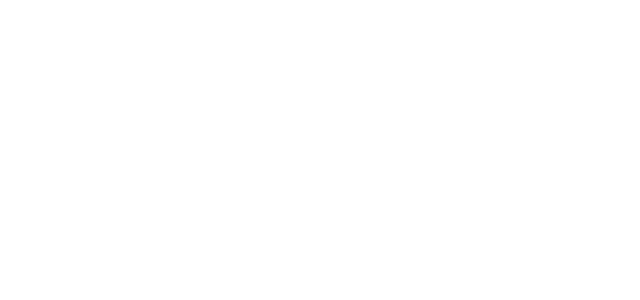
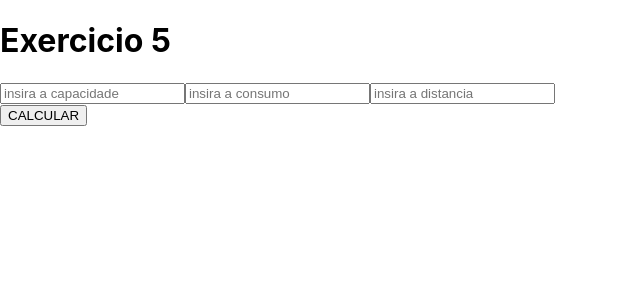
Before and after one commit to NauaaN/prova-07-10, a React (Create React App) app: page /ex5 in a window 1280 px wide. Before the commit this address had no page. Shown: the top 300 px of the page, without its empty margins (0-640 px from the left). Built offline with nearby package versions, Linux system fonts and the light colour scheme.

Commit message:
prova dia 11/10 finalizada!

```diff
--- a/src/index.js
+++ b/src/index.js
@@ -6,6 +6,9 @@ import { BrowserRouter, Route, Routes } from 'react-router-dom';
 import Exercicio1 from './pages/exercicio1';
 import Exercicio2 from './pages/exercicio2';
 import Exercicio3 from './pages/exercicio3';
+import Exercicio4 from './pages/exercicio4';
+import Exercicio5 from './pages/exercicio5';
+import Exercicio6 from './pages/exercicio6';
 
 const root = ReactDOM.createRoot(document.getElementById('root'));
 root.render(
@@ -16,6 +19,9 @@ root.render(
     <Route path='/ex1' element={<Exercicio1 />} />
     <Route path='/ex2' element={<Exercicio2 />} />
     <Route path='/ex3' element={<Exercicio3 />} />
+    <Route path='/ex4' element={<Exercicio4 />} />
+    <Route path='/ex5' element={<Exercicio5 />} />
+    <Route path='/ex6' element={<Exercicio6 />} />
     </Routes>
     </BrowserRouter>
   </React.StrictMode>
--- a/src/pages/exercicio1/index.js
+++ b/src/pages/exercicio1/index.js
@@ -14,9 +14,7 @@ const [resp, setResp] = useState();
       let resposta= total - desconto;
       setResp(resposta);
     }
-    useEffect(() =>{
-        calcAcai()
-    }, [resp])
+
 
     return(
         <div className="homeex1">
--- a/src/pages/exercicio2/index.js
+++ b/src/pages/exercicio2/index.js
@@ -14,9 +14,7 @@ export default function Exercicio2(){
            setResp ("nao, você não é de libra ")
         }
     }
-    useEffect(() =>{
-        libra()
-    }, [resp])
+
 
     return(
      <div className="homeex2">
--- a/src/pages/exercicio3/index.js
+++ b/src/pages/exercicio3/index.js
@@ -17,9 +17,6 @@ const [resp, setResp] = useState("")
 
     }
 
-    useEffect(() =>{
-        calcularSorvete()
-    }, [resp])
 
     return(
         <div className="homeex3">
--- /dev/null
+++ b/src/pages/exercicio4/index.js
@@ -0,0 +1,34 @@
+import { useState, useEffect } from 'react'
+import './index.scss'
+
+
+
+export default function SalarioLiquido(){
+    const [salario, setSalario]= useState('');
+    const [bonus, setBonus]= useState('');
+    const [desconto, setDesconto]= useState('');
+    const [resp, setResp]= useState('');
+
+    function calcularSalario(){
+        let x= salario * bonus /100;
+        let y= salario + x -desconto;
+        setResp('Seu salario é de R$' + y)
+    }
+
+        return(
+            <div>
+                <div>
+                    <h1>Exercicio 4</h1>
+                    <div>
+                        <input type='number' placeholder='insira o salario' value={salario} onChange={e => setSalario (Number(e.target.value))}/>
+                        <input type='number' placeholder='insira o bonus' value={bonus} onChange={e => setBonus(Number(e.target.value))}/>
+                        <input type='number' placeholder='insira o desconto' value={desconto} onChange={e => setDesconto(Number(e.target.value))}/>
+                    </div>
+                    <div>
+                        <button onClick={calcularSalario}>CALCULAR</button>
+                    </div>
+                    <div>{resp}</div>
+                </div>
+            </div>
+        )
+}
--- /dev/null
+++ b/src/pages/exercicio5/index.js
@@ -0,0 +1,33 @@
+import { useState } from 'react'
+import './index.scss'
+
+export default function Tanque(){
+    const[capacidade, setCapacidade]= useState('');
+    const[consumo, setConsumo]= useState('');
+    const[distancia, setDistancia]= useState('');
+    const[resp, setResp]= useState('');
+
+    function calcularParadas(){
+        let litros= distancia/consumo;
+        let paradas= litros/capacidade;
+        paradas=Math.ceil(paradas);
+        setResp('Você precisara fazer ' +  paradas.toFixed(1) + ' paradas para abastecer')
+
+    }
+    return(
+        <div>
+            <div>
+                <h1>Exercicio 5</h1>
+                <div>
+                    <input type='number' placeholder='insira a capacidade' value={capacidade} onChange={e => setCapacidade(e.target.value)}/>
+                    <input type='number' placeholder='insira a consumo' value={consumo} onChange={e => setConsumo(e.target.value)}/>
+                    <input type='number' placeholder='insira a distancia' value={distancia} onChange={e => setDistancia(e.target.value)}/>
+                </div>
+                <div>
+                    <button onClick={calcularParadas}>CALCULAR</button>
+                </div>
+                <div>{resp}</div>
+            </div>
+        </div>
+    )
+}
--- /dev/null
+++ b/src/pages/exercicio6/index.js
@@ -0,0 +1,46 @@
+
+import { useState } from 'react'
+import './index.scss'
+
+export default function Exercicio6(){
+    const [temperatura, setTemperatura] = useState();
+    const [resp, setResp]= useState();
+
+    function febre(){
+        if(temperatura <36){
+            setResp('A sua situação de temperatura é Hiportemia')
+        }
+        else if(temperatura >=36 && temperatura <37.6){
+            setResp('A sua situação de temperatura é Normal')
+        }
+        else if(temperatura >37.6 && temperatura <39.6){
+            setResp('A sua situação de temperatura é febre')
+        }
+        else if(temperatura >39.6 && temperatura <41){
+            setResp('A sua situação de temperatura é Febre alta')
+        }
+        else if(temperatura >=41){
+            setResp('A sua situação de temperatura é Hipertemia')
+        }
+        else{
+            setResp('invalido')
+        }
+    }
+
+    return(
+        <div>
+            <div>
+                <h1>Exercicio 6</h1>
+                <div>
+                    <input type='number' placeholder='insira a temperatura' value={temperatura} onChange={e => setTemperatura(e.target.value)}/>
+                </div>
+                <div>
+                    <button onClick={febre}>CALCULAR</button>
+                </div>
+                <div>
+                    {resp}
+                </div>
+            </div>
+        </div>
+    )
+}
```
Also changed, not shown: src/pages/exercicio4/index.scss (added), src/pages/exercicio5/index.scss (added), src/pages/exercicio6/index.scss (added).
